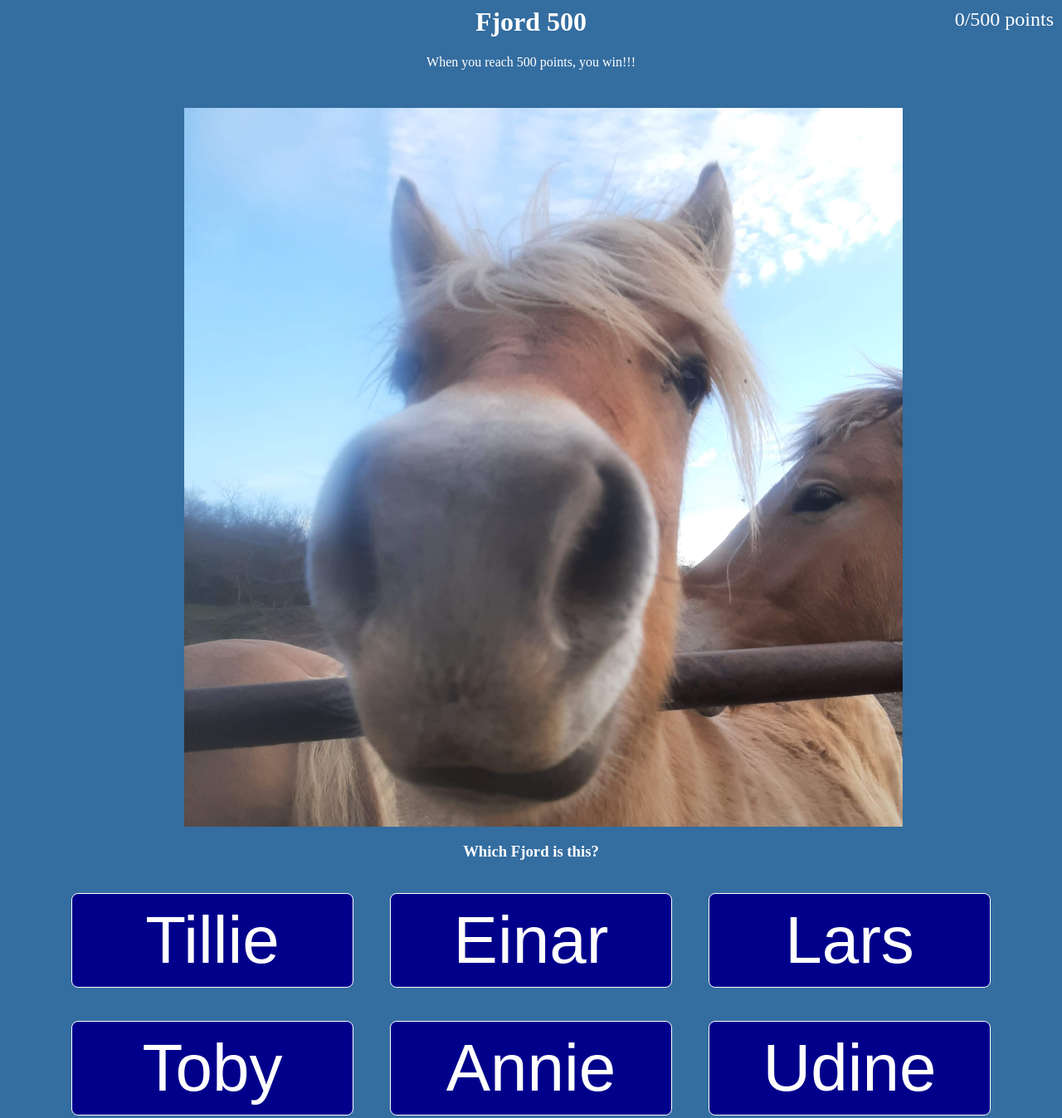
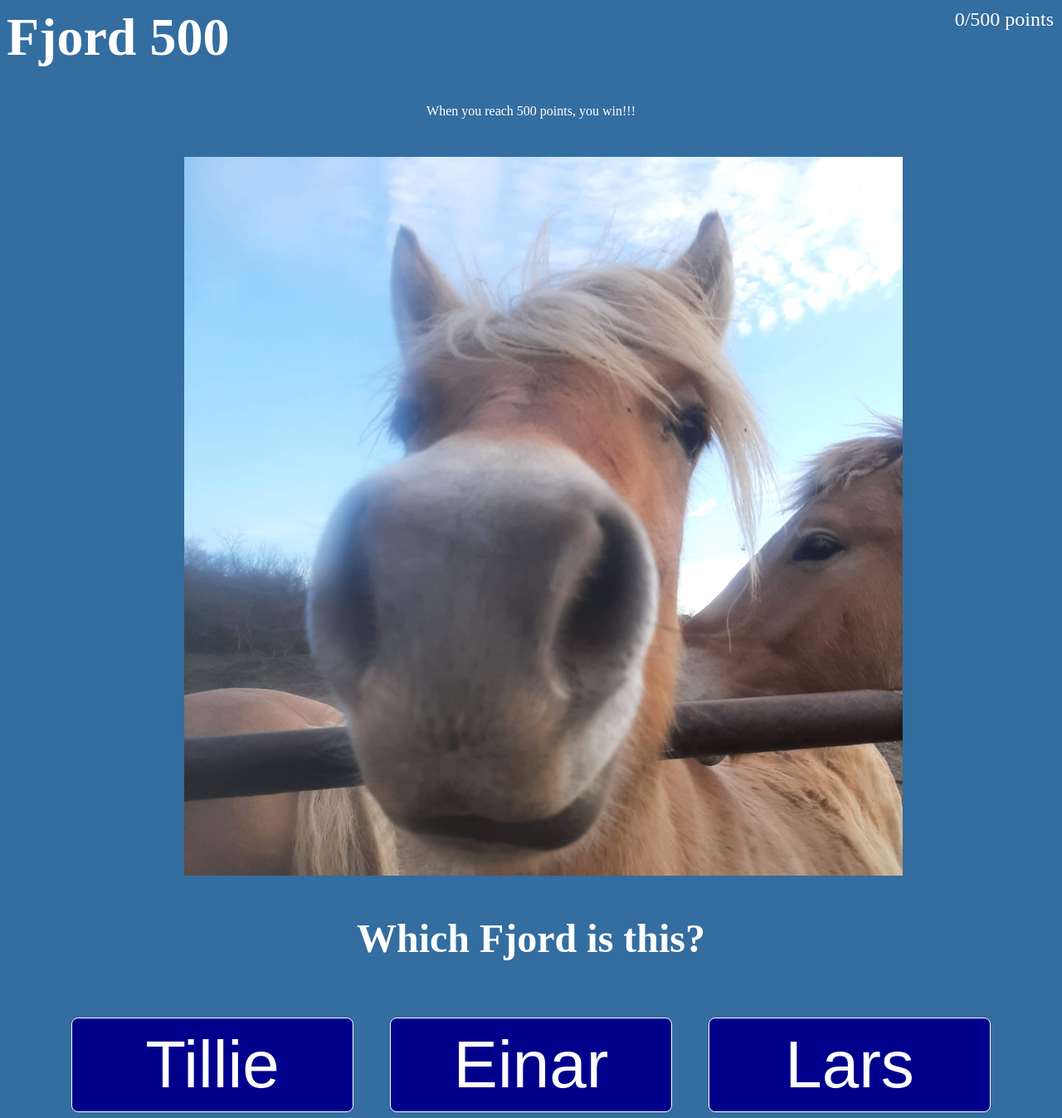
Before and after one commit to hallesiok/hallesiok.github.io, a plain HTML site: page fjord500/index.htm in a window 1280 px wide. Shown: the top 1347 px of the page at 83% size. Drawn offline with Linux system fonts and the light colour scheme.

Commit message:
resize text

```diff
--- a/fjord500/index.htm
+++ b/fjord500/index.htm
@@ -9,7 +9,13 @@
             }
 
             h1 {
+                text-align: left;
+                font-size: 4em;
                 color: #FFF;
+            }
+
+            h3{
+                font-size: 3em;
             }
 
             .points {
```
